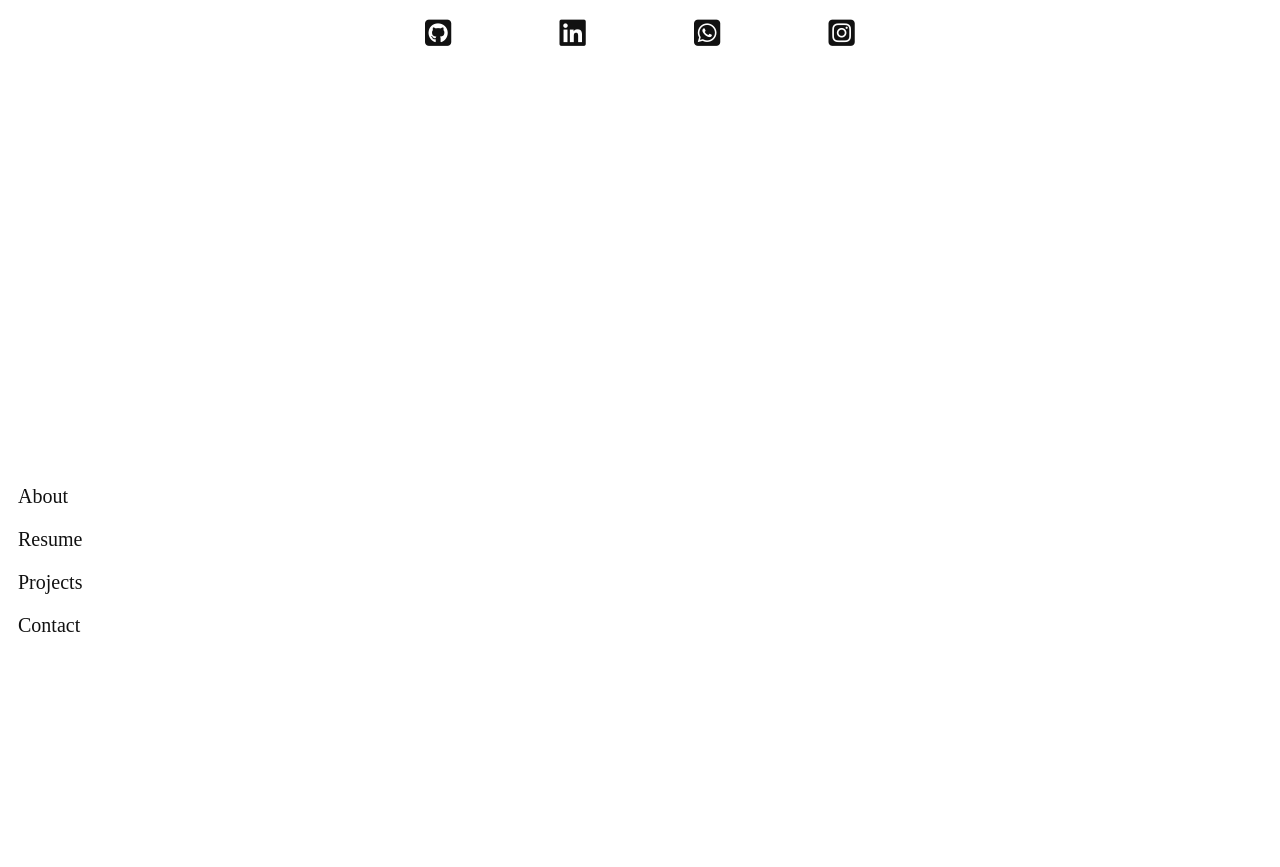
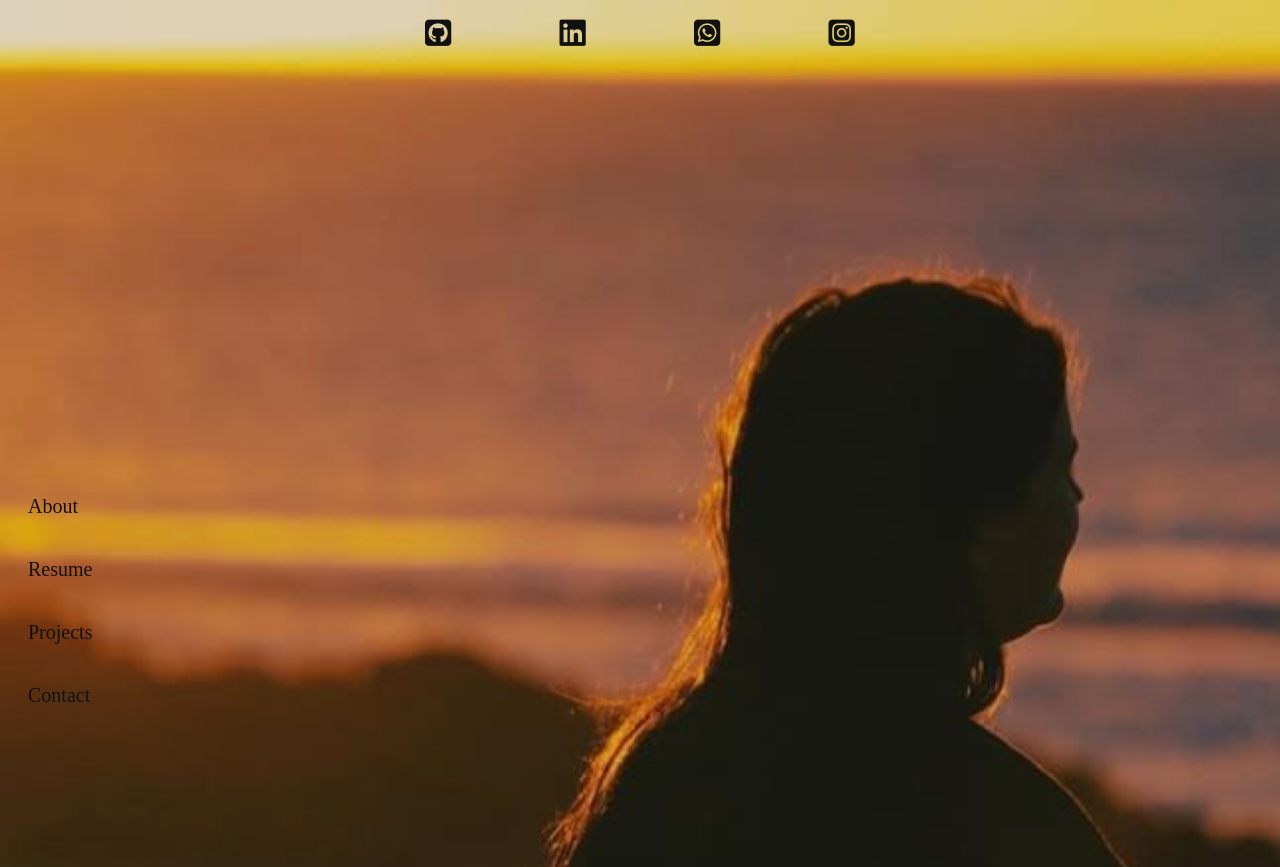
Before and after one commit to julialoftin/Professional-Portfolio, a plain HTML site: page index.html in a window 1280 px wide. Shown: the top 867 px of the page. Drawn offline with Linux system fonts and the light colour scheme.

Commit message:
add nav pages

```diff
--- a/index.html
+++ b/index.html
@@ -12,18 +12,21 @@
     <body>
         <header>
             <nav id="myTopNav" class="topNav">
-                <a href="#"><i class="fa-brands fa-square-github"></i></a>
+                <a href="https://github.com/julialoftin" target="_blank"><i class="fa-brands fa-square-github"></i></a>
                 <a href="#"><i class="fa-brands fa-linkedin"></i></a>
                 <a href="#"><i class="fa-brands fa-square-whatsapp"></i></a>
                 <a href="#"><i class="fa-brands fa-square-instagram"></i></a>
             </nav>
 
             <nav id="mySideNav" class="sideNav">
-                <a href="#">About</a>
-                <a href="#">Resume</a>
-                <a href="#">Projects</a>
-                <a href="#">Contact</a>
+                <a href="pages/about.html">About</a>
+                <a href="pages/resume.html">Resume</a>
+                <a href="pages/projects.html">Projects</a>
+                <a href="pages/contact.html">Contact</a>
             </nav>
         </header>
+
+
+
     </body>
 </html>
--- a/styles.css
+++ b/styles.css
@@ -1,3 +1,11 @@
+body {
+    background-image: url('images/IMG_0025.jpeg');
+    top: -25%;
+    left: -25%;
+    background-size: cover;
+    background-repeat: no-repeat;
+}
+
 .topNav {
     display: flex;
     flex-direction: row;
@@ -26,5 +34,5 @@
     text-decoration: none;
     color: #111;
     font-size: 20px;
-    padding: 10px;
+    padding: 20px;
 }
```
Also changed, not shown: images/IMG_0025.jpeg (added), pages/about.html (added), pages/contact.html (added), pages/projects.html (added), pages/resume.html (added).
